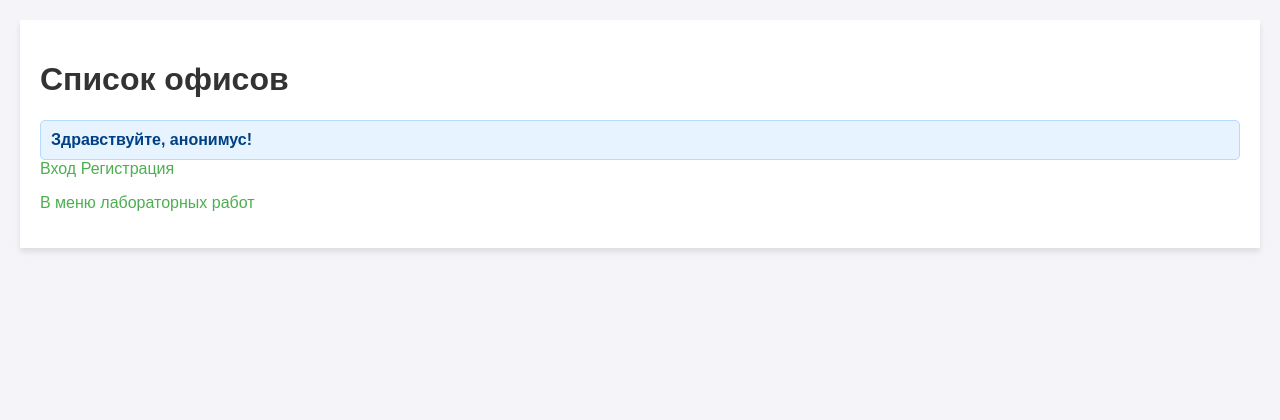
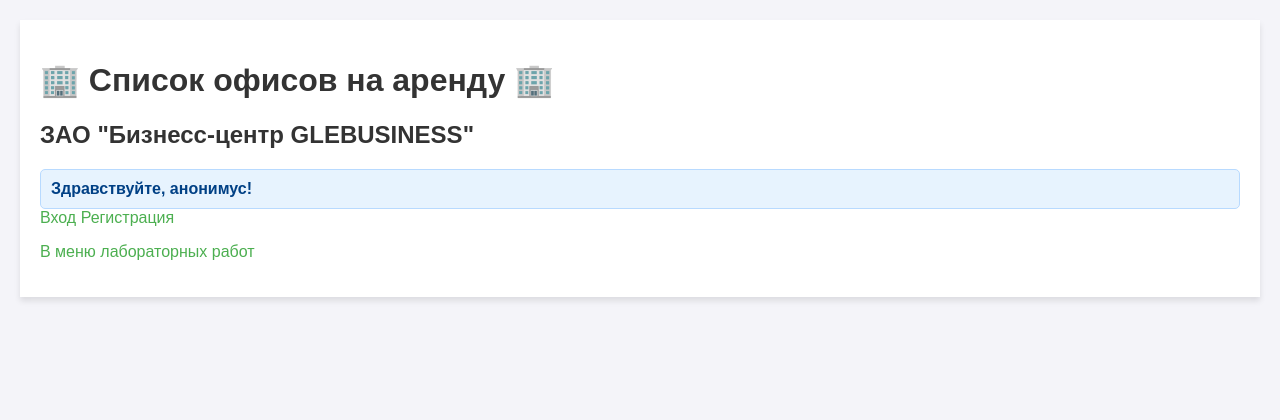
Before and after one commit to augenblickee/web-2-sem, a Flask app: page /lab6/ in a window 1280 px wide. Shown: the part 77-497 px from the top of the page. Run offline with Flask 3, Linux system fonts and the light colour scheme; data that the repository does not hold is empty; some libraries are stand-ins or nearby versions.

Commit message:
Добавил название бизнес-центра

```diff
--- a/templates/lab6/lab6.html
+++ b/templates/lab6/lab6.html
@@ -135,7 +135,8 @@
 {% endblock %}
 
 {% block main %}
-    <h1>Список офисов</h1>
+    <h1>&#127970; Список офисов на аренду &#127970;</h1>
+    <h2>ЗАО "Бизнесс-центр GLEBUSINESS"</h2>
     <ul id="office-list"></ul>
     <div id="mountly-price"></div>
     <a href="/lab5/login">Вход</a>
```
